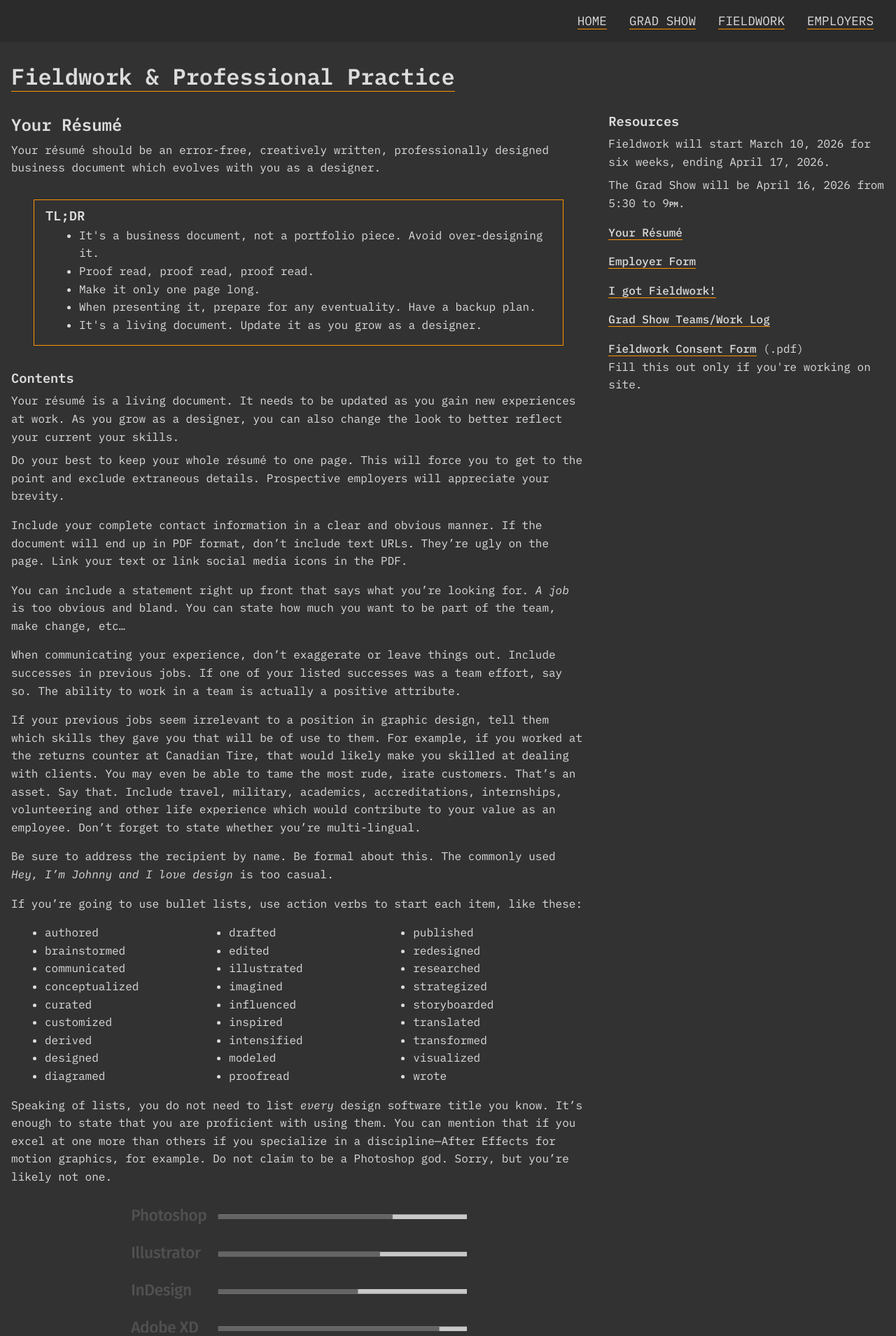
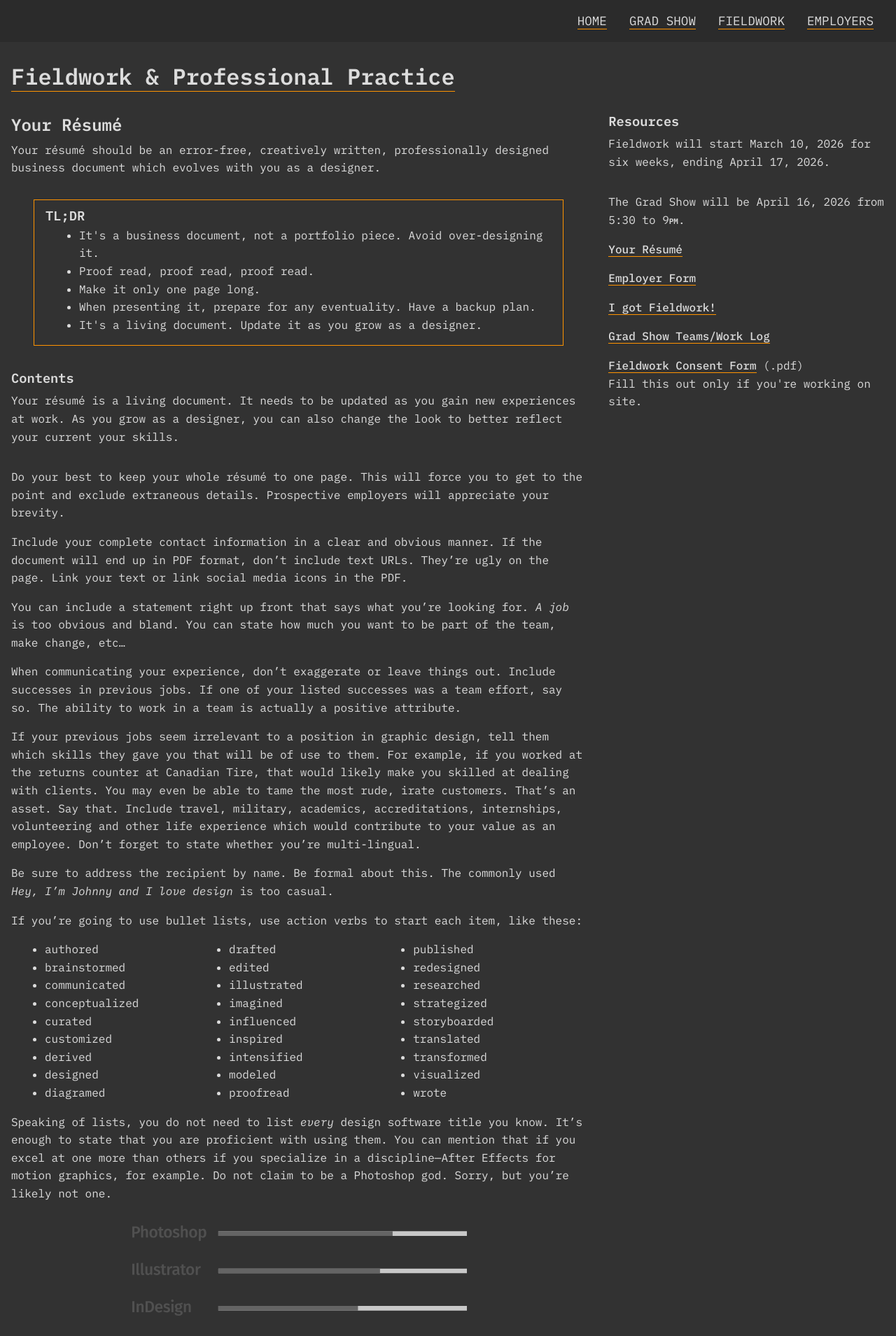
Before and after one commit to AlainParadis/wil, a Jekyll site: the page built from your-resume.md, in a window 1280 px wide. Shown: the top 1909 px of the page at 70% size. Built offline with Jekyll 4.4.1, drawn with Linux system fonts in a browser that asks for light colours.

Commit message:
small colour and type edits

```diff
--- a/css/styles.css
+++ b/css/styles.css
@@ -4,7 +4,7 @@
 	--text-color: rgb(220, 220, 220);
 	--dark: rgb(43, 43, 43);
 	--medium: rgb(80, 80, 80);
-	--light: rgb(194, 201, 189);
+	--light: rgb(194, 194, 194);
 	--lightest: rgb(221, 225, 219);
 	--orange: rgb(255, 147, 0);
 }
@@ -103,7 +103,7 @@ a:hover
 
 a:active { color: var(--orange); }
 a:focus { outline: 2px solid black; }
-p { margin-bottom: .5rem; }
+p { margin-bottom: 2.0rem; }
 
 figure svg
 {
@@ -117,7 +117,7 @@ figcaption
 	margin: 1rem auto 2rem auto;
 	text-align: center;
 	font-weight: 500;
-	color: var(--medium);
+	color: var(--light);
 }
 
 .current
```
